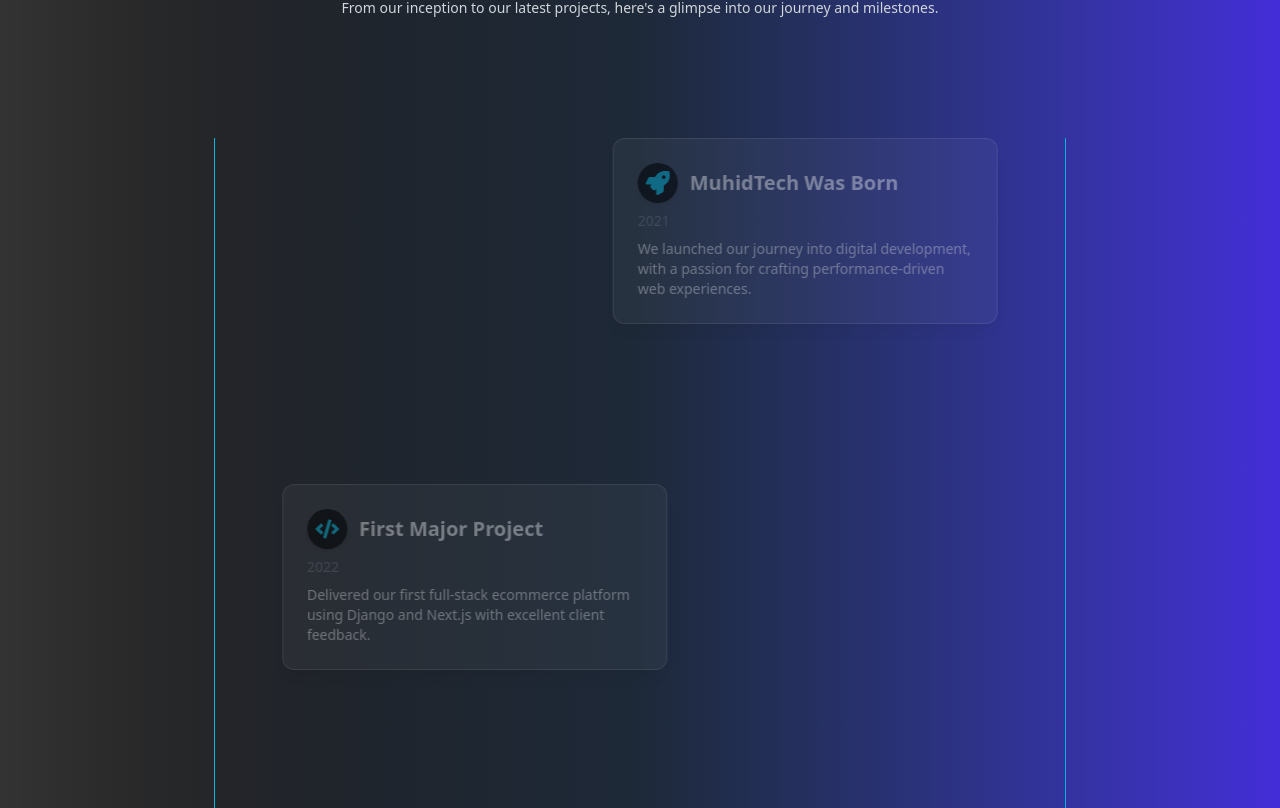
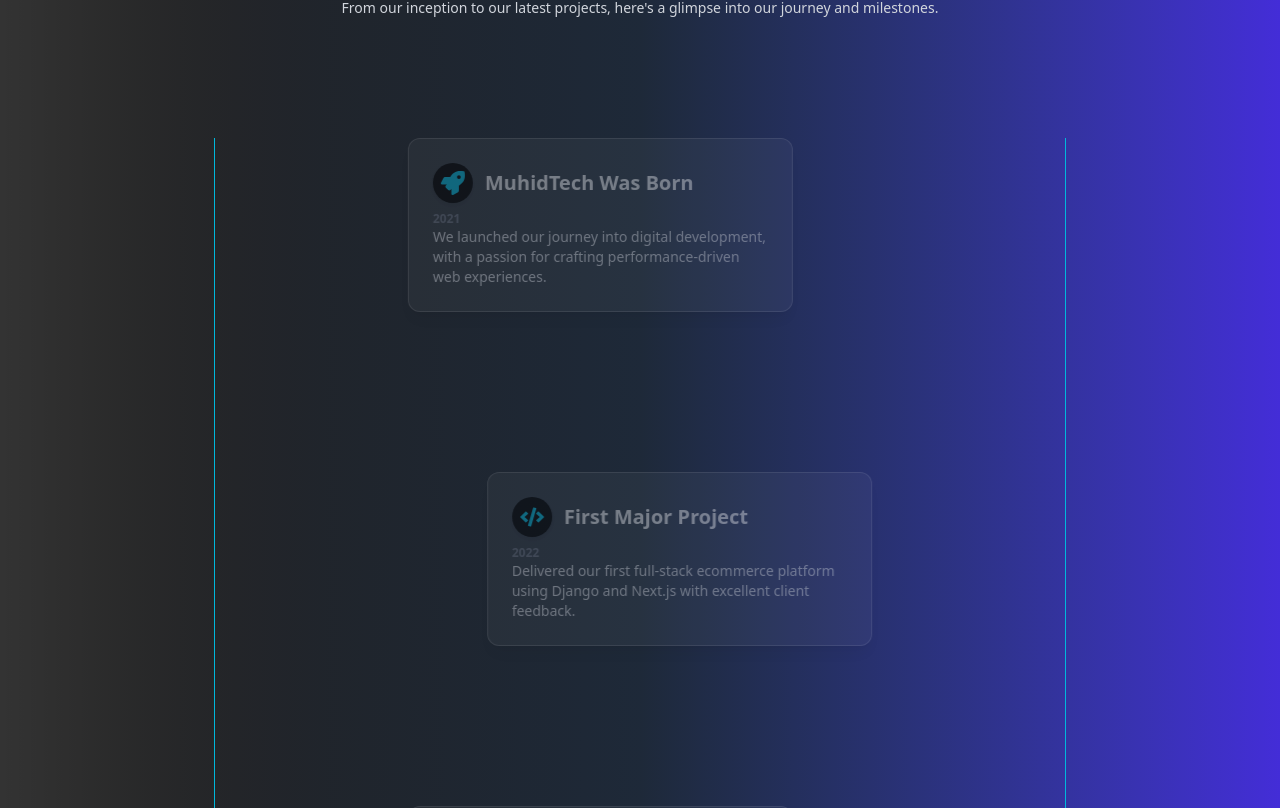
Before and after one commit to muhidtech/muhidtech1, a Next.js app: page /about in a window 1280 px wide. Shown: the part 2832-3640 px from the top of the page. Built offline with nearby package versions, Linux system fonts and the light colour scheme.

Commit message:
MuhidTech

```diff
--- a/app/about/components/Timeline.tsx
+++ b/app/about/components/Timeline.tsx
@@ -1,7 +1,7 @@
 "use client";
 
-import { useRef } from "react";
-import { motion, useScroll, useTransform } from "framer-motion";
+import { useRef, useMemo } from "react";
+import { motion, useScroll, useTransform, MotionValue } from "framer-motion";
 import { FaCode, FaStar, FaRocket, FaCogs } from "react-icons/fa";
 
 const timeline = [
@@ -9,29 +9,25 @@
     icon: <FaRocket size={24} className="text-cyan-500" />,
     title: "MuhidTech Was Born",
     date: "2021",
-    description:
-      "We launched our journey into digital development, with a passion for crafting performance-driven web experiences.",
+    description: "We launched our journey into digital development, with a passion for crafting performance-driven web experiences.",
   },
   {
     icon: <FaCode size={24} className="text-cyan-500" />,
     title: "First Major Project",
     date: "2022",
-    description:
-      "Delivered our first full-stack ecommerce platform using Django and Next.js with excellent client feedback.",
+    description: "Delivered our first full-stack ecommerce platform using Django and Next.js with excellent client feedback.",
   },
   {
     icon: <FaCogs size={24} className="text-cyan-500" />,
     title: "Scaling Up",
     date: "2023",
-    description:
-      "Grew our team and launched multiple web applications for international clients with strong SEO strategies.",
+    description: "Grew our team and launched multiple web applications for international clients with strong SEO strategies.",
   },
   {
     icon: <FaStar size={24} className="text-cyan-500" />,
     title: "Award-Winning Work",
     date: "2024",
-    description:
-      "Recognized on Awwwards for design innovation and user experience across several showcase sites.",
+    description: "Recognized on Awwwards for design innovation and user experience across several showcase sites.",
   },
 ];
 
@@ -42,7 +38,16 @@
     offset: ["start end", "end start"],
   });
 
-  const globalOpacity = useTransform(scrollYProgress, [0, 1], [0, 1]);
+  // ✅ Precompute all transforms to keep hooks outside loops
+  const transforms = useMemo(() => {
+    return timeline.map((_, index) => {
+      const isLeft = index % 2 === 0;
+      const direction = isLeft ? "-100%" : "100%";
+      const x = useTransform(scrollYProgress, [0, 1], [direction, "0%"]);
+      const opacity = useTransform(scrollYProgress, [0, 1], [0, 1]);
+      return { x, opacity };
+    });
+  }, [scrollYProgress]);
 
   return (
     <div ref={containerRef} className="relative flex flex-col gap-10 py-20 px-6 overflow-hidden">
@@ -61,26 +66,20 @@
           transition={{ duration: 0.6, ease: "easeInOut", delay: 0.2 }}
           className="text-gray-300 text-sm text-center max-w-2xl mx-auto z-10 relative"
         >
-          From our inception to our latest projects, here&apos;s a glimpse into our journey and milestones.
+          From our inception to our latest projects, here's a glimpse into our journey and milestones.
         </motion.p>
       </h1>
 
       <div className="relative z-10 max-w-5xl mx-auto space-y-40 md:border-x border-cyan-500">
         {timeline.map((item, index) => {
           const isLeft = index % 2 === 0;
-          const direction = isLeft ? "-50px" : "50px";
-          const translateX = useTransform(scrollYProgress, [0, 1], [isLeft ? -50 : 50, 0]);
+          const { x, opacity } = transforms[index];
 
           return (
             <motion.div
               key={index}
-              style={{
-                x: translateX,
-                opacity: globalOpacity,
-              }}
-              className={`relative w-full md:w-1/2 ${
-                isLeft ? "md:pr-10 md:ml-auto" : "md:pl-10"
-              }`}
+              style={{ x, opacity }}
+              className={`relative w-full md:w-1/2 ${isLeft ? "md:pr-10 md:ml-auto" : "md:pl-10"}`}
             >
               <div className="bg-white/10 backdrop-blur-xl p-6 rounded-xl shadow-lg border border-white/20">
                 <div className="flex items-center gap-3 mb-2">
@@ -94,11 +93,7 @@
                   </motion.div>
                   <h3 className="text-xl font-bold">{item.title}</h3>
                 </div>
-                <p
-                  className="text-gray-500 text-sm mb-2"
-                >
-                  {item.date}
-                </p>
+                <p className="text-gray-500 font-bold text-xs">{item.date}</p>
                 <p className="text-gray-300 text-sm">{item.description}</p>
               </div>
             </motion.div>
```
